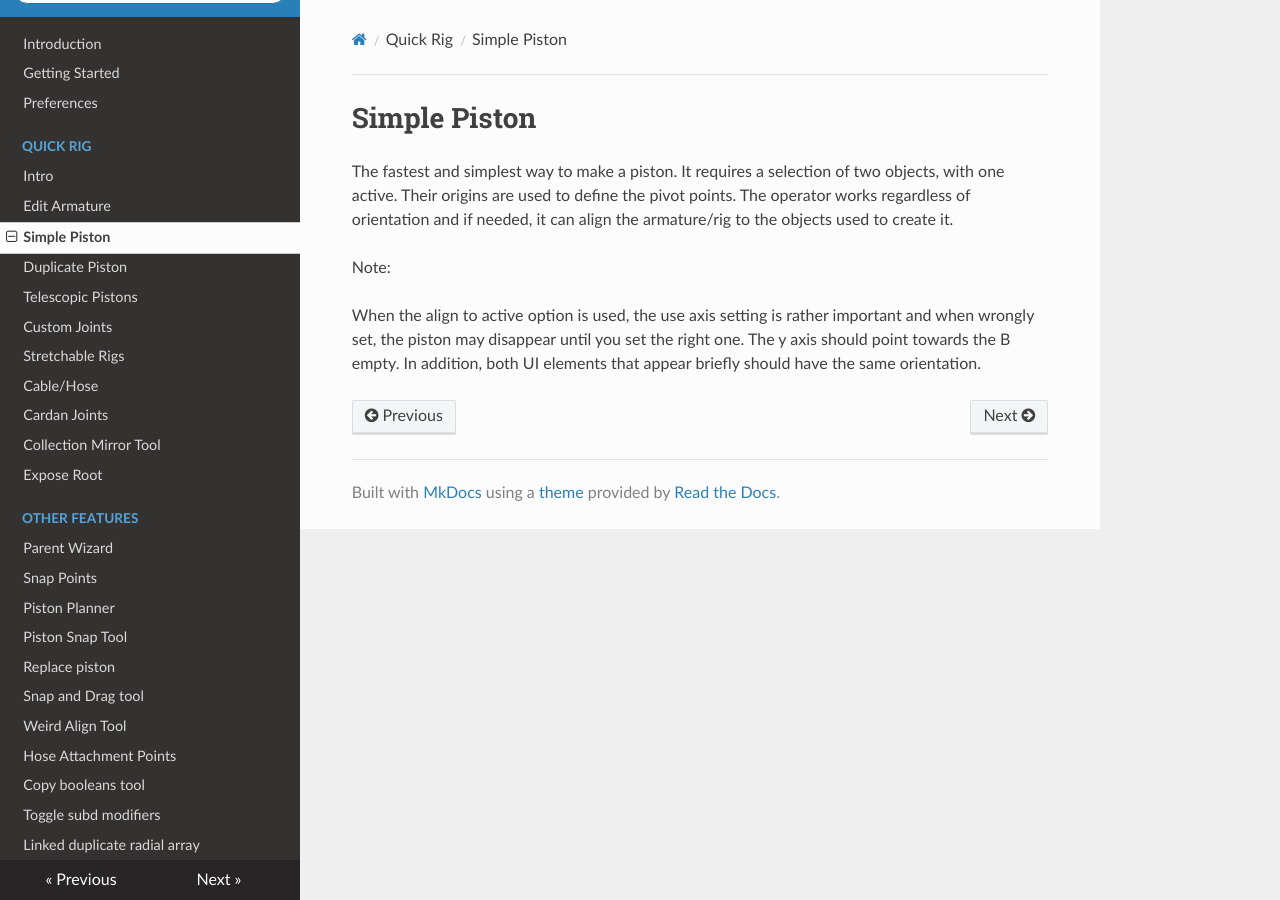
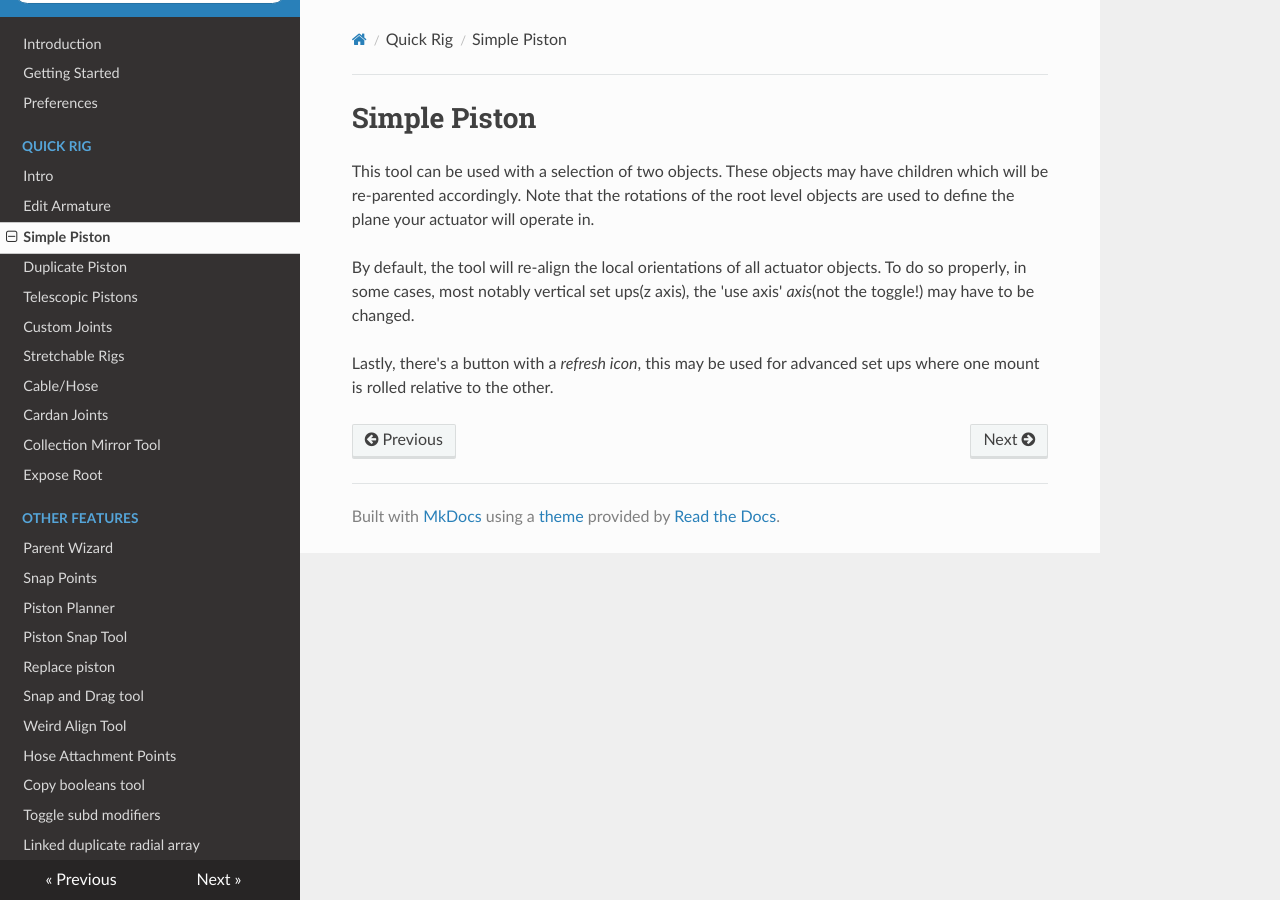
Before and after one commit to ZenderB3D/pp_docs, an MkDocs documentation site: the page built from docs/Quickrigs/simplepiston.md, in a window 1280 px wide. Built offline with MkDocs 1.6.1, drawn with Linux system fonts in a browser that asks for light colours; nearby versions of some CDN libraries.

Commit message:
Update simplepiston.md

```diff
--- a/docs/Quickrigs/simplepiston.md
+++ b/docs/Quickrigs/simplepiston.md
@@ -1,7 +1,7 @@
 # Simple Piston
 
-The fastest and simplest way to make a piston. It requires a selection of two objects, with one active. Their origins are used to define the pivot points. The operator works regardless of orientation and if needed, it can align the armature/rig to the objects used to create it.
+This tool can be used with a selection of two objects. These objects may have children which will be re-parented accordingly. Note that the rotations of the root level objects are used to define the plane your actuator will operate in.
 
-Note:
+By default, the tool will re-align the local orientations of all actuator objects. To do so properly, in some cases, most notably vertical set ups(z axis), the 'use axis' *axis*(not the toggle!) may have to be changed.
 
-When the align to active option is used, the use axis setting is rather important and when wrongly set, the piston may disappear until you set the right one. The y axis should point towards the B empty. In addition, both UI elements that appear briefly should have the same orientation.
+Lastly, there's a button with a *refresh icon*, this may be used for advanced set ups where one mount is rolled relative to the other.
```
